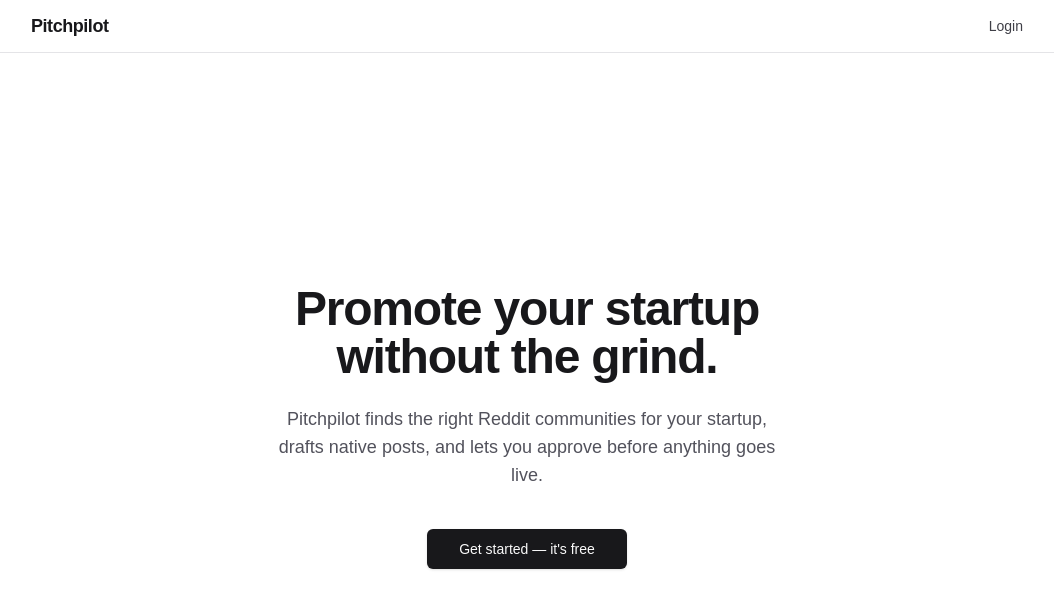
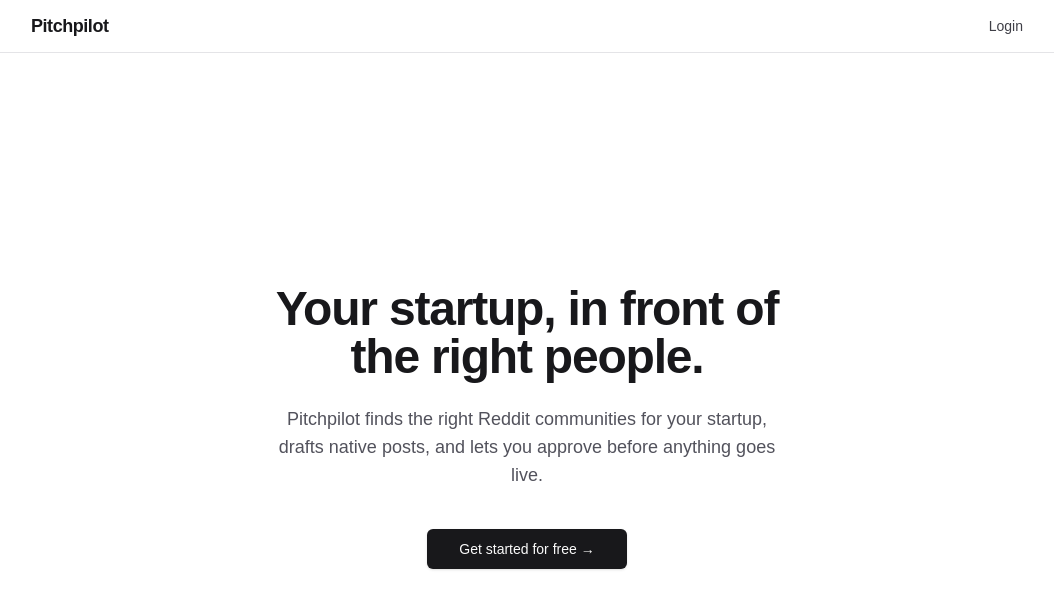
Before and after one commit to Jacrwan/pitchpilot, a Next.js app: page / in a window 1280 px wide. Shown: the top 608 px of the page, without its empty margins (113-1167 px from the left). Built offline with nearby package versions, Linux system fonts and the light colour scheme; no server answers.

Commit message:
button hover animation

```diff
--- a/app/page.tsx
+++ b/app/page.tsx
@@ -1,22 +1,19 @@
-import Link from "next/link";
-import { Button } from "@/components/ui/button";
+import { CtaButton } from "@/components/CtaButton";
 
 export default function Home() {
   return (
     <main className="flex flex-1 flex-col items-center justify-center px-4 py-24 text-center">
       <h1 className="text-4xl font-bold tracking-tight text-zinc-900 dark:text-zinc-50 sm:text-5xl">
-        Promote your startup
+        Your startup, in front of
         <br />
-        without the grind.
+        the right people.
       </h1>
       <p className="mt-6 max-w-lg text-lg text-zinc-600 dark:text-zinc-400">
         Pitchpilot finds the right Reddit communities for your startup, drafts
         native posts, and lets you approve before anything goes live.
       </p>
       <div className="mt-10">
-        <Button size="lg" asChild>
-          <Link href="/signup">Get started — it&apos;s free</Link>
-        </Button>
+        <CtaButton />
       </div>
     </main>
   );
--- /dev/null
+++ b/components/CtaButton.tsx
@@ -0,0 +1,25 @@
+"use client";
+
+import { useState } from "react";
+import Link from "next/link";
+import { Button } from "@/components/ui/button";
+
+export function CtaButton() {
+  const [hovered, setHovered] = useState(false);
+
+  return (
+    <div
+      style={{
+        display: "inline-block",
+        transform: hovered ? "translateX(4px)" : "translateX(0)",
+        transition: "transform 0.2s ease",
+      }}
+      onMouseEnter={() => setHovered(true)}
+      onMouseLeave={() => setHovered(false)}
+    >
+      <Button size="lg" asChild>
+        <Link href="/signup">Get started for free →</Link>
+      </Button>
+    </div>
+  );
+}
```
